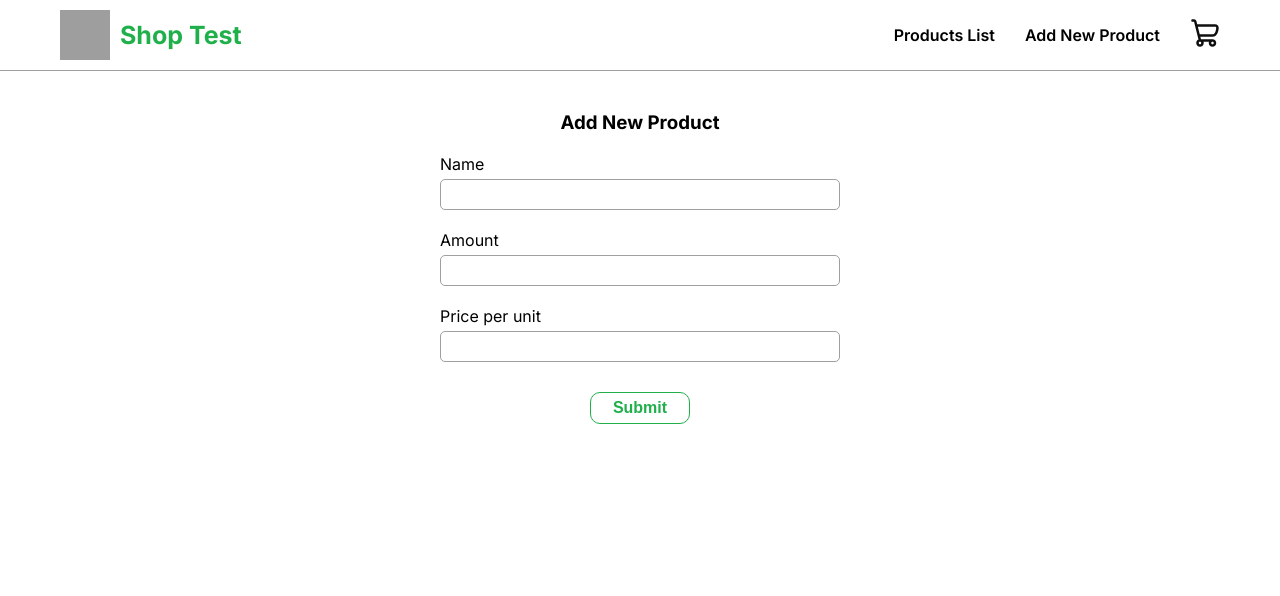
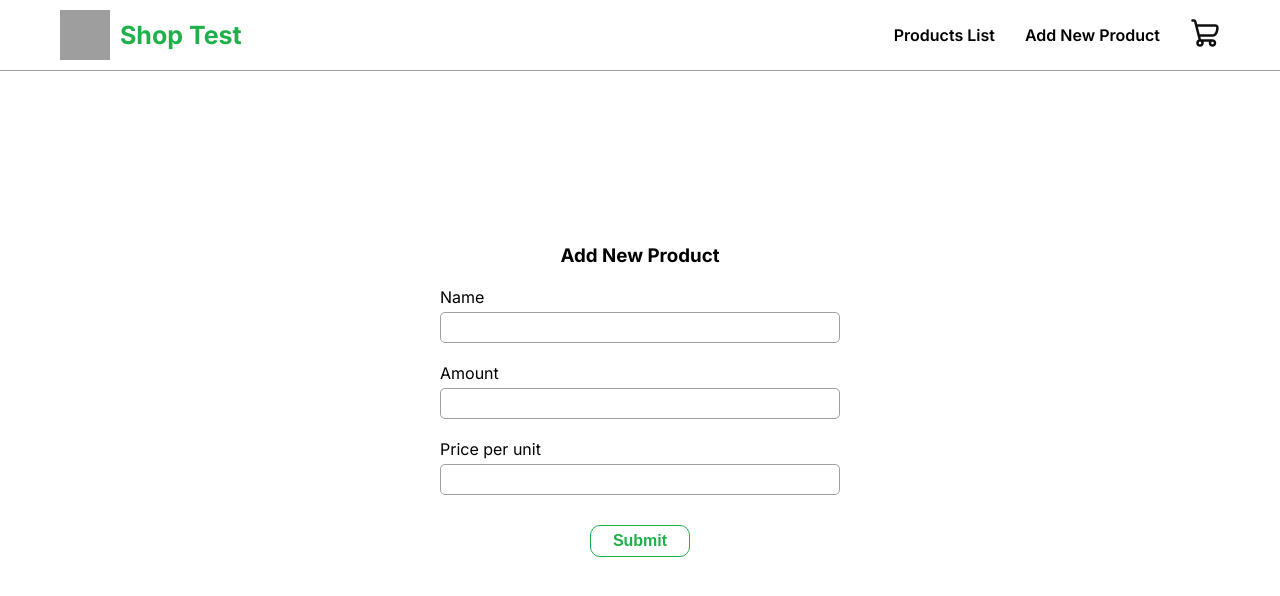
Before and after one commit to Sildhei/shop-test, a Next.js app: page /add-product in a window 1280 px wide. Shown: the top 596 px of the page. Built offline with nearby package versions, Linux system fonts and the light colour scheme; grey boxes are pictures that could not be loaded.

Commit message:
feat: toast

```diff
--- a/app/add-product/AddProduct.module.scss
+++ b/app/add-product/AddProduct.module.scss
@@ -1,3 +1,6 @@
 .mainContainer {
-  padding-top: 111px;
+  display:flex;
+  align-items: center;
+  justify-content: center;
+  height: 100vh;
 }
--- a/app/components/AddNewProductForm/AddNewProductForm.tsx
+++ b/app/components/AddNewProductForm/AddNewProductForm.tsx
@@ -3,6 +3,8 @@
 import { useForm, SubmitHandler } from "react-hook-form";
 import styles from "./AddNewProductForm.module.scss";
 import { addNewProductAction } from "@/app/helpers/actions";
+import { toast } from "sonner";
+import { useRouter } from "next/navigation";
 
 export interface InputsProps {
   name: string;
@@ -10,6 +12,7 @@ export interface InputsProps {
   price: number;
 }
 const AddNewProductForm = () => {
+  const router = useRouter();
   const {
     register,
     handleSubmit,
@@ -17,9 +20,15 @@ const AddNewProductForm = () => {
     formState: { errors },
   } = useForm<InputsProps>();
 
-  const onSubmit: SubmitHandler<InputsProps> = (data, event) => {
+  const onSubmit: SubmitHandler<InputsProps> = (data) => {
     addNewProductAction(data);
+    toast.message("Product added to shopping list", {
+      description: `${data.name} (${data.amount})`,
+    });
     reset();
+    setTimeout(() => {
+      router.push("/products");
+    }, 200);
   };
 
   return (
--- a/app/components/Products/ProductCard.module.scss
+++ b/app/components/Products/ProductCard.module.scss
@@ -3,10 +3,8 @@
 .mainContainer {
   margin: 0 auto;
   margin-top: 40px;
-  padding: 1px;
   border-radius: 10px;
-  width: 200px;
-  height: 250px;
+  width: 100%;
   box-shadow: 0 0 2px 0px rgba(38, 38, 38, 0.75);
   -webkit-box-shadow: 0 0 2px 0px rgba(38, 38, 38, 0.75);
   -moz-box-shadow: 0 0 2px 0px rgba(38, 38, 38, 0.75);
--- a/app/context.tsx
+++ b/app/context.tsx
@@ -10,6 +10,7 @@ import {
   useEffect,
 } from "react";
 import { ProductProps } from "./api/products/route";
+import { toast } from "sonner";
 
 interface CartContextType {
   cartItems: ProductProps[];
@@ -48,6 +49,9 @@ export const CartProvider = ({ children }: PropsWithChildren<{}>) => {
           : { ...item }
       );
       setCartItems(newCartItems);
+      toast.message('Product added to cart', {
+        description: existingProduct.name,
+      })
       localStorage.setItem("cartItems", JSON.stringify(newCartItems));
     } else {
       const newCartItems = [
@@ -59,7 +63,12 @@ export const CartProvider = ({ children }: PropsWithChildren<{}>) => {
           amount: product.amount,
         },
       ];
+
       setCartItems(newCartItems);
+      toast.message('Product added to cart', {
+        description: newCartItems[newCartItems.length - 1].name,
+      })
+
       localStorage.setItem("cartItems", JSON.stringify(newCartItems));
     }
   };
--- a/app/layout.tsx
+++ b/app/layout.tsx
@@ -4,6 +4,7 @@ import Navbar from "./components/Navbar/Navbar";
 import "./globals.scss";
 import { CartProvider } from "./context";
 import CartDrawer from "./components/CartDrawer/CartDrawer";
+import { Toaster } from "sonner";
 
 const inter = Inter({ subsets: ["latin"] });
 
@@ -21,6 +22,11 @@ export default function RootLayout({
     <html lang="en">
       <body className={inter.className}>
         <CartProvider>
+          <Toaster
+            toastOptions={{
+              style: { border: "1px solid #20b04b" },
+            }}
+          />
           <div>
             <Navbar />
             <CartDrawer />
--- a/app/products/Products.module.scss
+++ b/app/products/Products.module.scss
@@ -8,6 +8,7 @@
     display: flex;
     align-items: center;
     display: grid;
+    gap: 0 24px;
     grid-template-columns: repeat(5, 1fr);
     justify-content: center;
 
--- a/package.json
+++ b/package.json
@@ -14,6 +14,7 @@
     "react": "^18",
     "react-dom": "^18",
     "react-hook-form": "^7.52.0",
+    "sonner": "^1.5.0",
     "ts-jest": "^29.1.5"
   },
   "devDependencies": {
```
Also changed, not shown: 1 other file (tests, documents, lock files or other folders).
